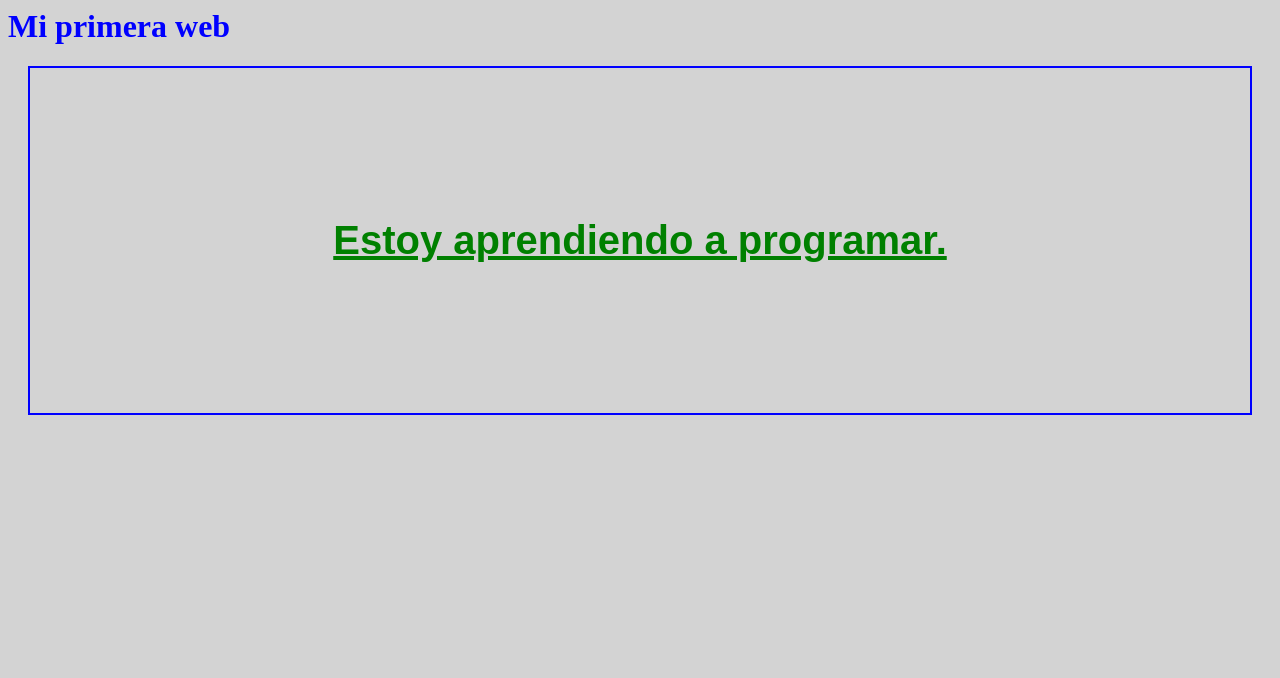
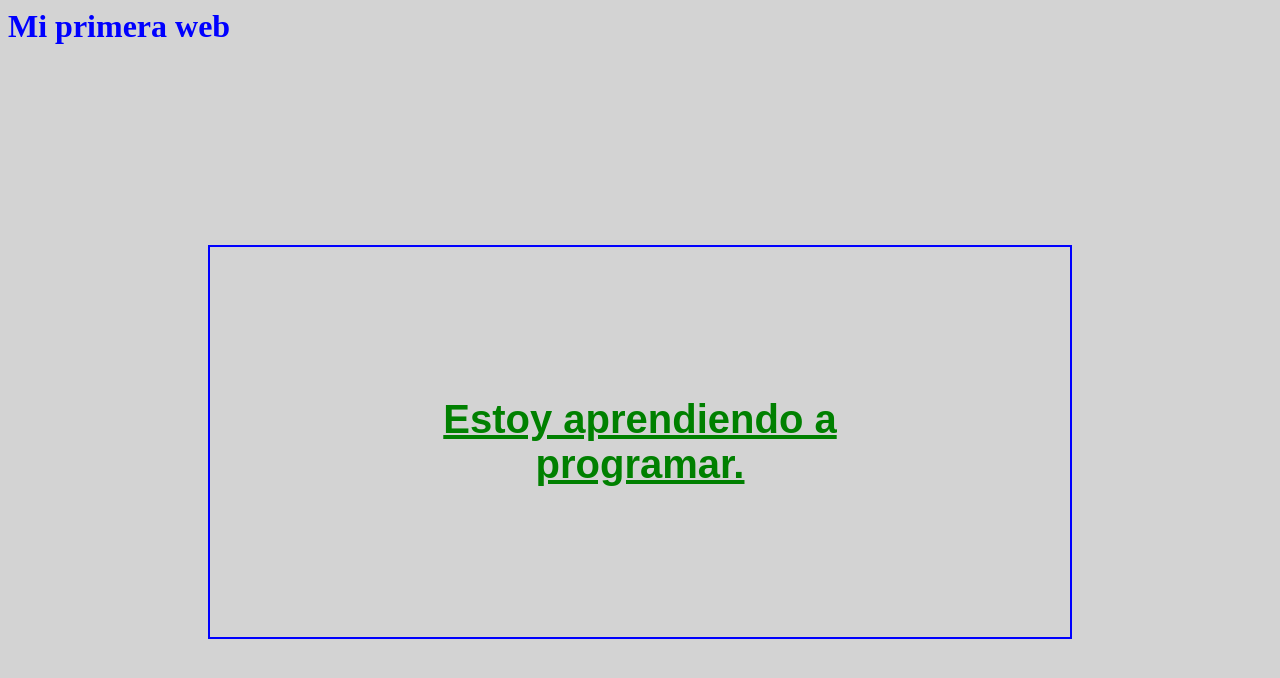
Before and after one commit to nahuelaparisiledesma-prog/mi-primera-web, a plain HTML site: page index.html in a window 1280 px wide. Drawn offline with Linux system fonts and the light colour scheme.

Commit message:
Add files via upload

```diff
--- a/index.html
+++ b/index.html
@@ -1,3 +1,3 @@
 <style>h1 {color:blue;}</style>
 <h1>Mi primera web</h1>
-<p> Estoy aprendiendo a programar.</p> <style>p {color:green; font-size:40px; text-align:center;font-weight:bold;text-decoration:underline;font-family:Arial;border: 2px solid blue;padding: 150px;margin: 20px;} body {background-color:lightgray;}</style>
+<p> Estoy aprendiendo a programar.</p> <style>p {color:green; font-size:40px; text-align:center;font-weight:bold;text-decoration:underline;font-family:Arial;border: 2px solid blue;padding: 150px;margin: 200px;} body {background-color:lightgray;}</style>
```
